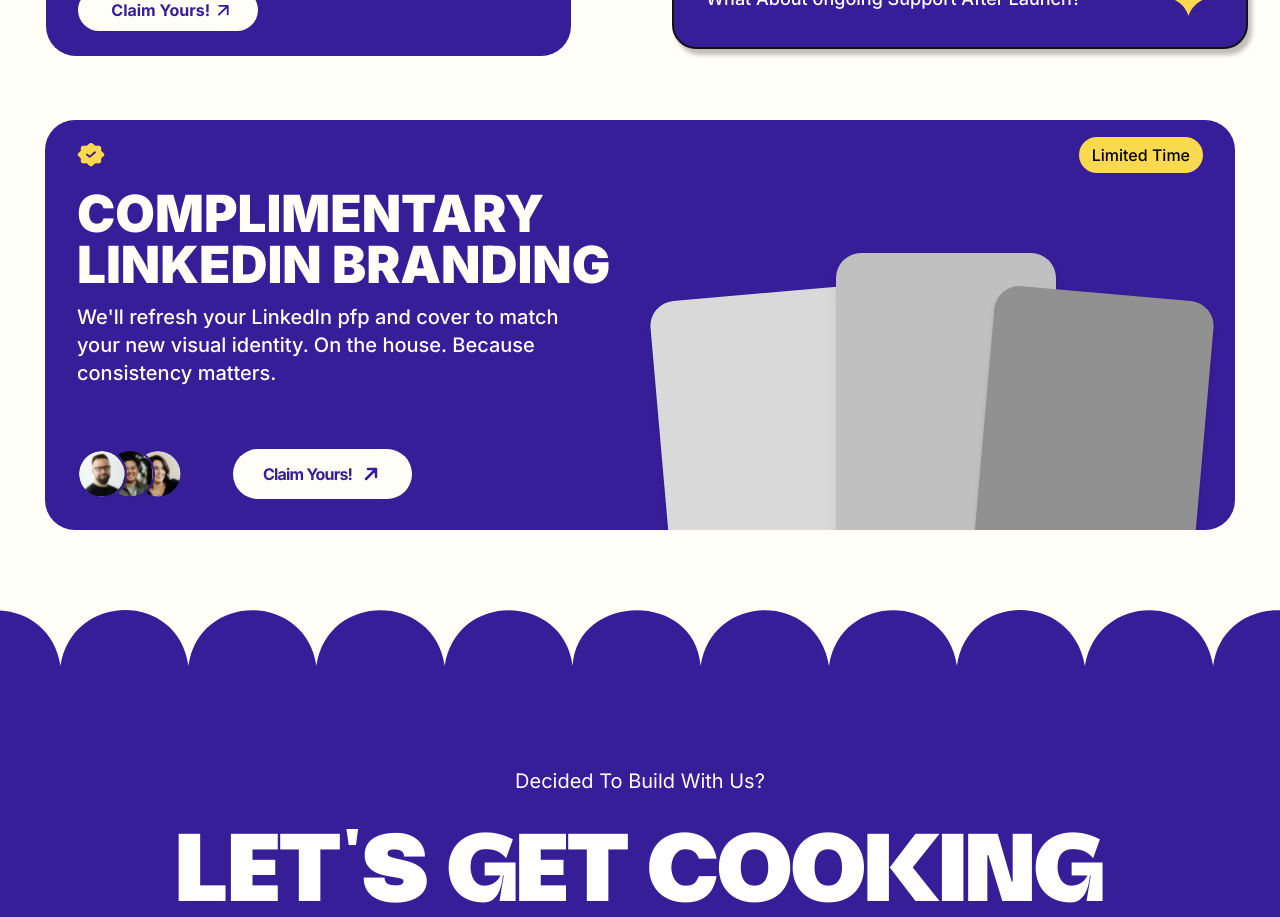
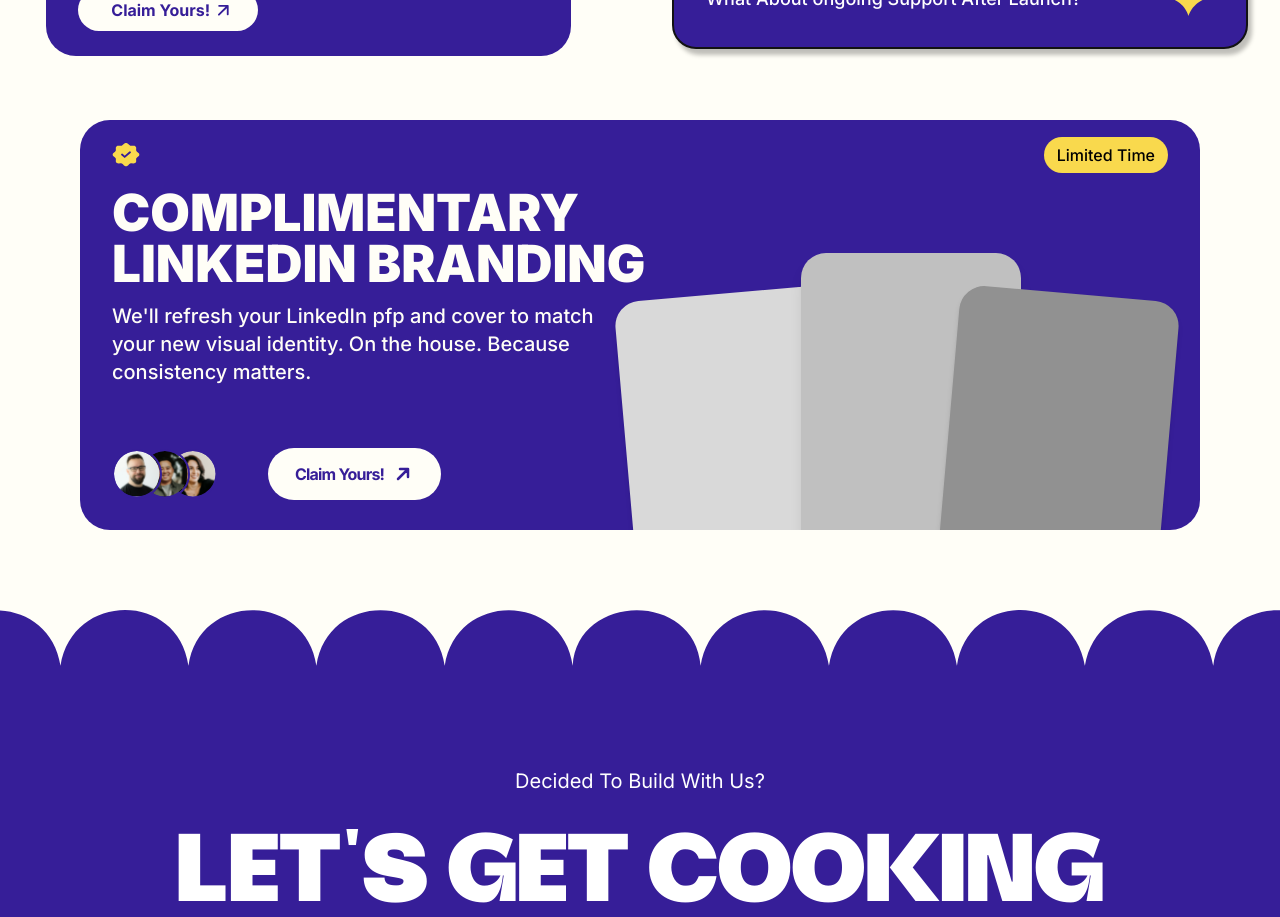
Before and after one commit to cyber-zeff/vistazo-main, a Next.js app: page / in a window 1280 px wide. Shown: the part 5140-6057 px from the top of the page. Built offline with nearby package versions, Linux system fonts and the light colour scheme.

Commit message:
fixed px and the button animation

```diff
--- a/app/components/LinkedInBrand.tsx
+++ b/app/components/LinkedInBrand.tsx
@@ -17,7 +17,7 @@ export default function LinkedInBrand() {
     }
 
     return (
-        <section className="w-full bg-[#FFFEF7] px-[22px] sm:px-[36px] md:px-[45px] lg:px-[45px]">
+        <section className="w-full bg-[#FFFEF7] px-[22px] sm:px-[36px] md:px-[45px] lg:px-[80px]">
             <div className="bg-[#361E98] rounded-[21px] sm:rounded-[28px] lg:rounded-[30px] w-full max-w-380 mx-auto overflow-hidden relative px-[16px] py-[10px] sm:px-[24px] sm:py-[16px] lg:px-[32px] lg:py-[17px]">
                 {/* Top Row: LinkedIn Icon + Limited Time Badge */}
                 <div className="flex items-center justify-between w-full mb-[2px] sm:mb-[4px] lg:mb-0">
@@ -84,30 +84,27 @@ export default function LinkedInBrand() {
                             </div>
 
                             {/* Claim Yours Button */}
-                            <motion.a
-                                href="#"
-                                className="bg-[#FFFEF7] rounded-full flex items-center gap-[3px] sm:gap-[5px] lg:gap-[8px] px-[10px] py-[5px] sm:px-[18px] sm:py-[8px] lg:px-[30px] lg:py-[14px] cursor-pointer"
-                                whileHover={{ scale: 1.05 }}
-                                whileTap={{ scale: 0.97 }}
-                            >
-                                <span className="font-bold text-[#361E98] text-[7px] sm:text-[10px] lg:text-[16px] tracking-[-0.3px] sm:tracking-[-0.5px] lg:tracking-[-0.8px] whitespace-nowrap">
+                            <button className="flex items-center gap-[3px] sm:gap-[5px] lg:gap-[8px] px-[10px] py-[5px] sm:px-[18px] sm:py-[8px] lg:px-[25px] lg:py-[12px] cursor-pointer rounded-full bg-[#FFFEF7] text-[#361E98] font-bold leading-normal text-[7px] sm:text-[10px] lg:text-[16px] tracking-[-0.3px] sm:tracking-[-0.5px] lg:tracking-[-0.8px] border-2 border-transparent
+                            whitespace-nowrap transition-all duration-300 ease-out hover:bg-transparent hover:border-white hover:text-white">
                                 Claim Yours!
-                                </span>
+                                <span>
                                     <svg
-                                    className="size-[8px] sm:size-[13px] lg:size-[22px]"
+                                        xmlns="http://www.w3.org/2000/svg"
                                         viewBox="0 0 22 22"
                                         fill="none"
-                                    xmlns="http://www.w3.org/2000/svg"
+                                        className="transition-colors duration-300 size-[8px] sm:size-[13px] lg:size-[22px]"
                                     >
                                         <path
                                             d="M6 16L16 6M16 6H8M16 6V14"
-                                        stroke="#361E98"
+                                            stroke="currentColor"
                                             strokeWidth="2.5"
                                             strokeLinecap="round"
                                             strokeLinejoin="round"
                                         />
                                     </svg>
-                            </motion.a>
+                                </span>
+
+                            </button>
                         </div>
                     </div>
 
```
Lines whose indentation alone changed are shown as unchanged.
